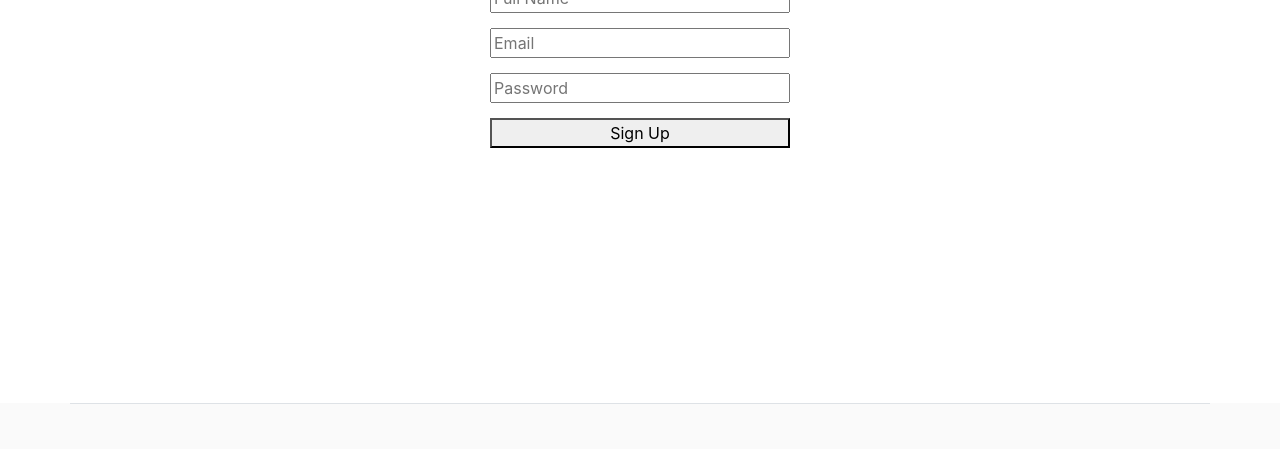
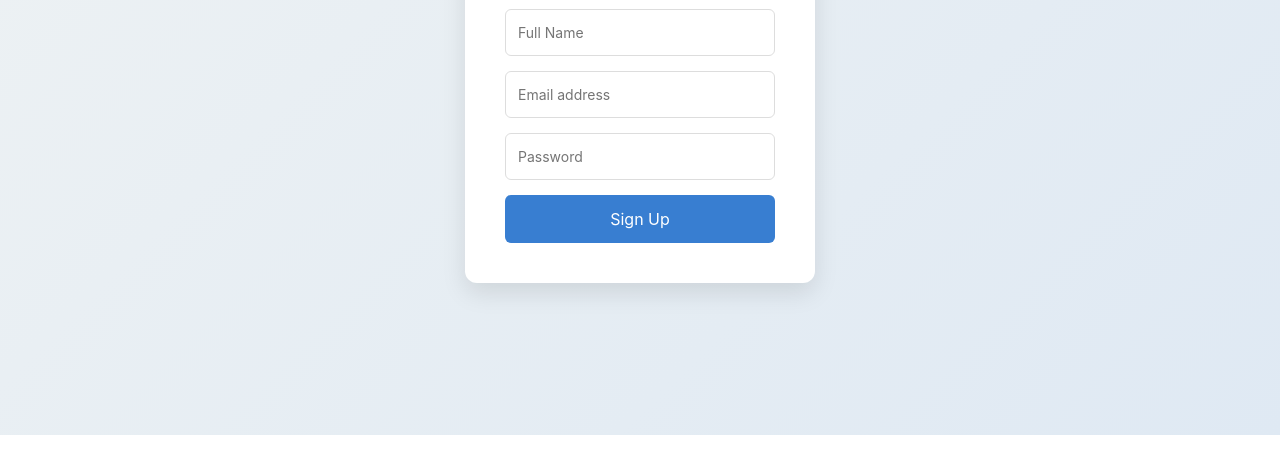
Before and after one commit to ChaurasiyaDharmendra/stockverse-mern, a React app in the folder frontend/: page /signup in a window 1280 px wide. Shown: the part 358-807 px from the top of the page. Built offline with nearby package versions, Linux system fonts and the light colour scheme.

Commit message:
update signup UI

```diff
--- a/frontend/src/index.css
+++ b/frontend/src/index.css
@@ -38,3 +38,59 @@ code {
   border-radius: 10px;
   border: none;
 }
+
+.signup-container {
+  height: 90vh;
+  display: flex;
+  justify-content: center;
+  align-items: center;
+  background: linear-gradient(135deg, #eef2f3, #dfe9f3);
+}
+
+.signup-box {
+  background: white;
+  padding: 40px;
+  width: 350px;
+  border-radius: 12px;
+  box-shadow: 0 10px 25px rgba(0,0,0,0.1);
+  display: flex;
+  flex-direction: column;
+  gap: 15px;
+}
+
+.signup-box h2 {
+  text-align: center;
+  margin-bottom: 10px;
+}
+
+.signup-box input {
+  padding: 12px;
+  border: 1px solid #ddd;
+  border-radius: 6px;
+  font-size: 14px;
+}
+
+.signup-box input:focus {
+  outline: none;
+  border-color: #387ed1;
+}
+
+.signup-box button {
+  padding: 12px;
+  background: #387ed1;
+  color: white;
+  border: none;
+  border-radius: 6px;
+  cursor: pointer;
+  transition: 0.3s;
+}
+
+.signup-box button:hover {
+  background: #2f6cb3;
+}
+
+.loading-text {
+  text-align: center;
+  font-size: 13px;
+  color: gray;
+}
--- a/frontend/src/landing_page/signup/Signup.js
+++ b/frontend/src/landing_page/signup/Signup.js
@@ -1,102 +1,3 @@
-// import React, { useState } from "react";
-
-// const Signup = () => {
-//   const [formData, setFormData] = useState({
-//     name: "",
-//     email: "",
-//     password: "",
-//   });
-
-//   // input change handle
-//   const handleChange = (e) => {
-//     setFormData({
-//       ...formData,
-//       [e.target.name]: e.target.value,
-//     });
-//   };
-
-//   // form submit
-//   const handleSubmit = async (e) => {
-//     e.preventDefault();
-
-//     try {
-//       const res = await fetch("https://stockverse-mern.onrender.com/signup", {
-//         method: "POST",
-//         headers: {
-//           "Content-Type": "application/json",
-//         },
-//         body: JSON.stringify(formData),
-//       });
-
-//       const data = await res.json();
-
-//       alert(data.message);
-
-//       // 🔥 redirect to dashboard
-//       window.location.href = "https://stockverse-mern.onrender.com";
-
-//     } catch (err) {
-//       console.log(err);
-//       alert("Error aa gaya ❌");
-//     }
-//   };
-
-//   return (
-//     <div
-//       style={{
-//         display: "flex",
-//         justifyContent: "center",
-//         alignItems: "center",
-//         height: "80vh",
-//       }}
-//     >
-//       <form
-//         onSubmit={handleSubmit}
-//         style={{
-//           width: "300px",
-//           display: "flex",
-//           flexDirection: "column",
-//           gap: "15px",
-//         }}
-//       >
-//         <h2 style={{ textAlign: "center" }}>Signup</h2>
-
-//         <input
-//           type="text"
-//           name="name"
-//           placeholder="Full Name"
-//           value={formData.name}
-//           onChange={handleChange}
-//           required
-//         />
-
-//         <input
-//           type="email"
-//           name="email"
-//           placeholder="Email"
-//           value={formData.email}
-//           onChange={handleChange}
-//           required
-//         />
-
-//         <input
-//           type="password"
-//           name="password"
-//           placeholder="Password"
-//           value={formData.password}
-//           onChange={handleChange}
-//           required
-//         />
-
-//         <button type="submit">Sign Up</button>
-//       </form>
-//     </div>
-//   );
-// };
-
-// export default Signup;
-
-
 import React, { useState } from "react";
 
 const Signup = () => {
@@ -106,7 +7,8 @@ const Signup = () => {
     password: "",
   });
 
-  // input change
+  const [loading, setLoading] = useState(false);
+
   const handleChange = (e) => {
     setFormData({
       ...formData,
@@ -114,9 +16,10 @@ const Signup = () => {
     });
   };
 
-  // form submit
   const handleSubmit = async (e) => {
     e.preventDefault();
+
+    setLoading(true);
 
     try {
       const res = await fetch("https://stockverse-mern.onrender.com/signup", {
@@ -130,38 +33,25 @@ const Signup = () => {
       const data = await res.json();
 
       if (res.ok) {
-        alert("Signup successful ✅");
-
-        // 🔥 FINAL: dashboard redirect
-        window.location.href = "https://stockverse-mern-z6hc.vercel.app";
+        // 🔥 delay for smooth feel
+        setTimeout(() => {
+          window.location.href = "https://stockverse-mern-z6hc.vercel.app";
+        }, 1500);
       } else {
         alert(data.message || "Signup failed ❌");
       }
     } catch (err) {
       console.error(err);
       alert("Server error ❌");
+    } finally {
+      setLoading(false);
     }
   };
 
   return (
-    <div
-      style={{
-        display: "flex",
-        justifyContent: "center",
-        alignItems: "center",
-        height: "80vh",
-      }}
-    >
-      <form
-        onSubmit={handleSubmit}
-        style={{
-          width: "300px",
-          display: "flex",
-          flexDirection: "column",
-          gap: "15px",
-        }}
-      >
-        <h2 style={{ textAlign: "center" }}>Signup</h2>
+    <div className="signup-container">
+      <form onSubmit={handleSubmit} className="signup-box">
+        <h2>Create Account 🚀</h2>
 
         <input
           type="text"
@@ -175,7 +65,7 @@ const Signup = () => {
         <input
           type="email"
           name="email"
-          placeholder="Email"
+          placeholder="Email address"
           value={formData.email}
           onChange={handleChange}
           required
@@ -190,7 +80,11 @@ const Signup = () => {
           required
         />
 
-        <button type="submit">Sign Up</button>
+        <button type="submit" disabled={loading}>
+          {loading ? "Creating account..." : "Sign Up"}
+        </button>
+
+        {loading && <p className="loading-text">Please wait...</p>}
       </form>
     </div>
   );
```
